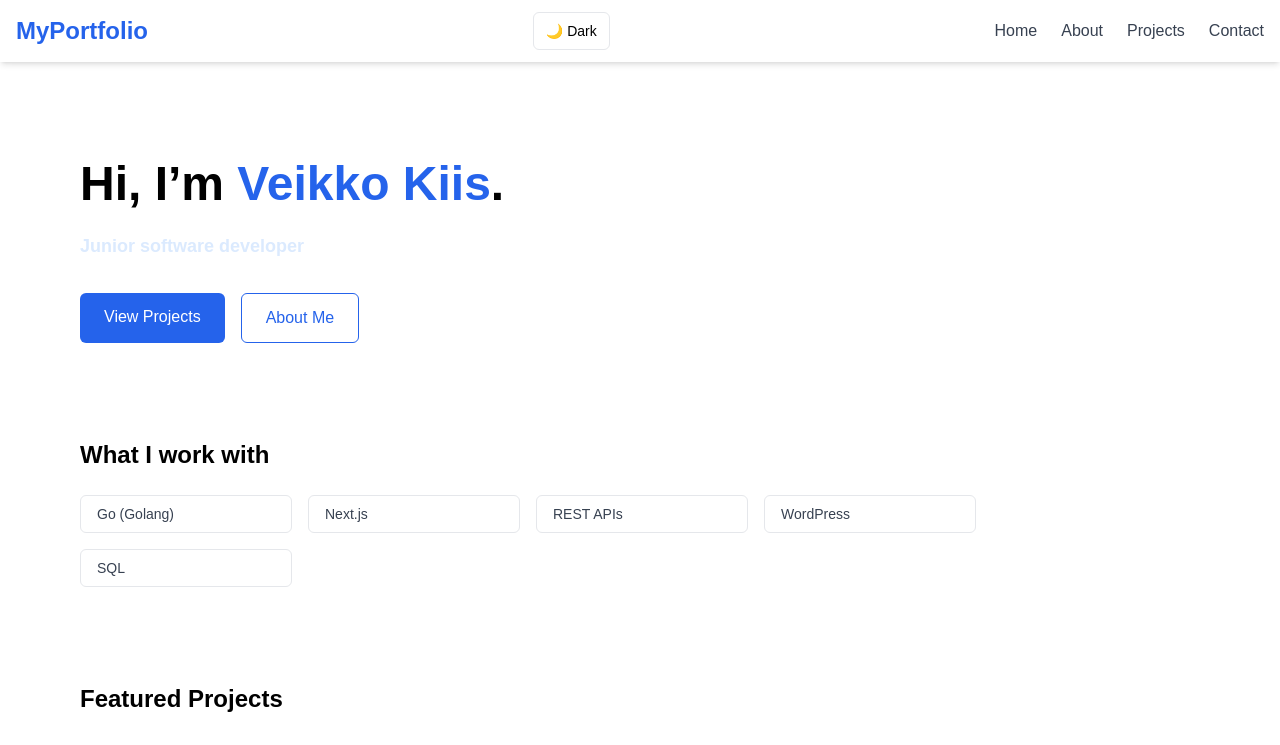
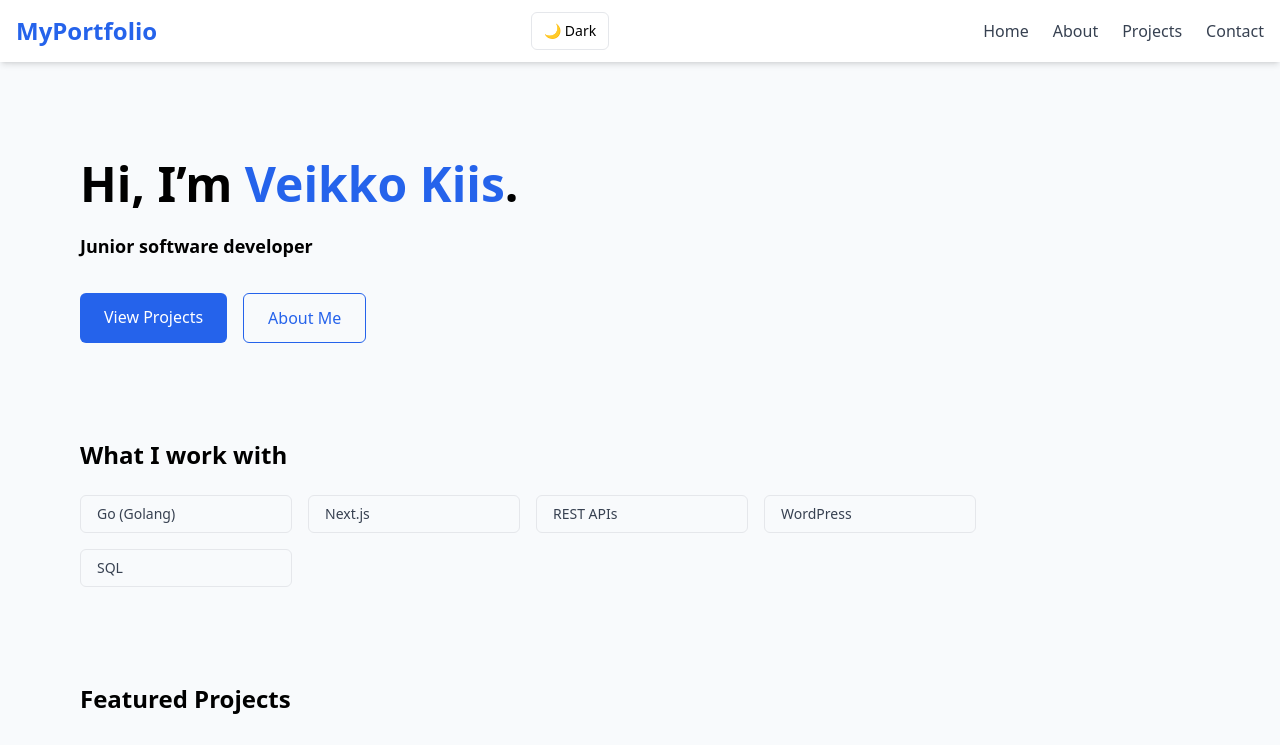
Before and after one commit to VkHyperNova/vk-portfolio-github, a Next.js app: page / in a window 1280 px wide. Shown: the top 745 px of the page. Built offline with nearby package versions, Linux system fonts and the light colour scheme.

Commit message:
Test changes

```diff
--- a/src/app/globals.css
+++ b/src/app/globals.css
@@ -1,28 +1,3 @@
 @tailwind base;
 @tailwind components;
 @tailwind utilities;
-
-:root {
-  --background: #ffffff;
-  --foreground: #171717;
-}
-
-@theme inline {
-  --color-background: var(--background);
-  --color-foreground: var(--foreground);
-  --font-sans: var(--font-geist-sans);
-  --font-mono: var(--font-geist-mono);
-}
-
-@media (prefers-color-scheme: dark) {
-  :root {
-    --background: #0a0a0a;
-    --foreground: #ededed;
-  }
-}
-
-body {
-  background: var(--background);
-  color: var(--foreground);
-  font-family: Arial, Helvetica, sans-serif;
-}
--- a/src/app/layout.js
+++ b/src/app/layout.js
@@ -11,7 +11,7 @@ export const metadata = {
 export default function RootLayout({ children }) {
   return (
     <html lang="en">
-      <body className="bg-white dark:bg-gray-900 text-black dark:text-white min-h-screen flex flex-col">
+      <body className="bg-slate-50 dark:bg-slate-900 text-black dark:text-white min-h-screen flex flex-col">
         <Navbar />
         <main className="flex-1 pt-16">{children}</main>
         <Footer />
--- a/src/app/page.js
+++ b/src/app/page.js
@@ -16,7 +16,9 @@ export default function HomePage() {
             Hi, I’m <span className="text-blue-600">Veikko Kiis</span>.
           </h1>
 
-          <p className="text-lg text-gray-700 dark:text-gray-300 leading-relaxed mb-8"><b className="text-blue-100">Junior software developer</b></p>
+          <p className="text-lg text-gray-700 dark:text-gray-300 leading-relaxed mb-8">
+            <b className="text-black dark:text-blue-100">Junior software developer</b>
+          </p>
 
           <div className="flex flex-wrap gap-4">
             <Link
```
